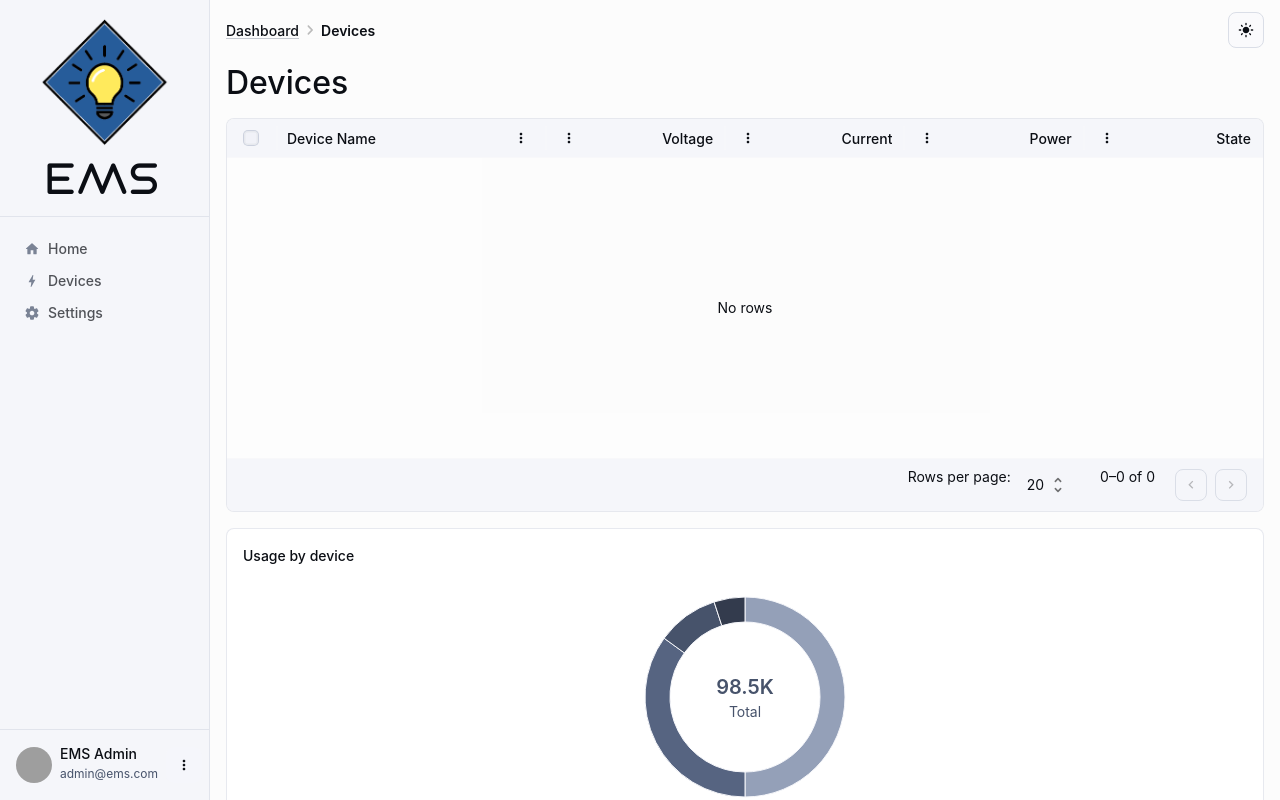
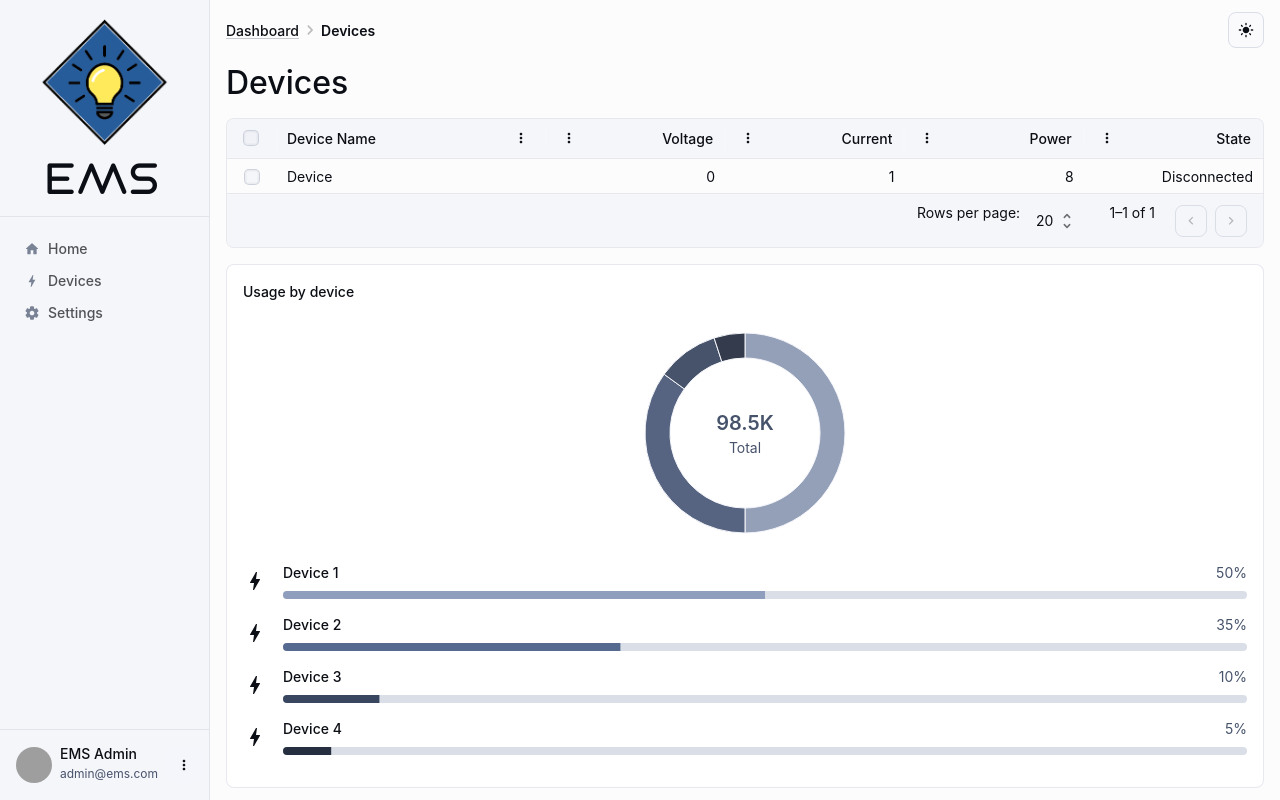
Before and after one commit to CS3450T5/ems-frontend, a React (Vite) app: page /devices in a window 1280 px wide. Shown: the top 800 px of the page. Built offline with nearby package versions, Linux system fonts and the light colour scheme; no server answers; grey boxes are pictures that could not be loaded.

Commit message:
Adjusted useState initialization, now appending data from DB

```diff
--- a/src/dashboard/components/CustomizedDataGrid.tsx
+++ b/src/dashboard/components/CustomizedDataGrid.tsx
@@ -52,21 +52,29 @@ const columns: GridColDef[] = [
 
 export default function CustomizedDataGrid() {
 
-  const [rows, setRows] = useState([]);
+  const [rows, setRows] = useState([{
+    id: 1,
+    device: 'Device',
+    voltage: 0,
+    current: 1,
+    power: 8,
+    state: 'Disconnected'
+  }]);
 
   useEffect(() => {
     const fetchDataFromAPI = async () => {
       try {
         const deviceTotal = await fetchData('/device-total/EVR');
         console.log('Fetched data:', deviceTotal);
-        setRows({
-	  id: 1,
+        setRows([{
+	  id: 2,
 	  device: deviceTotal.device_id,
 	  voltage: 0,
 	  current: 1,
 	  power: 8,
 	  state: 'Disconnected'
-	});
+	}]);
+	console.log(rows);
       } catch (error) {
         console.error('Error fetching data:', error);
       }
```
